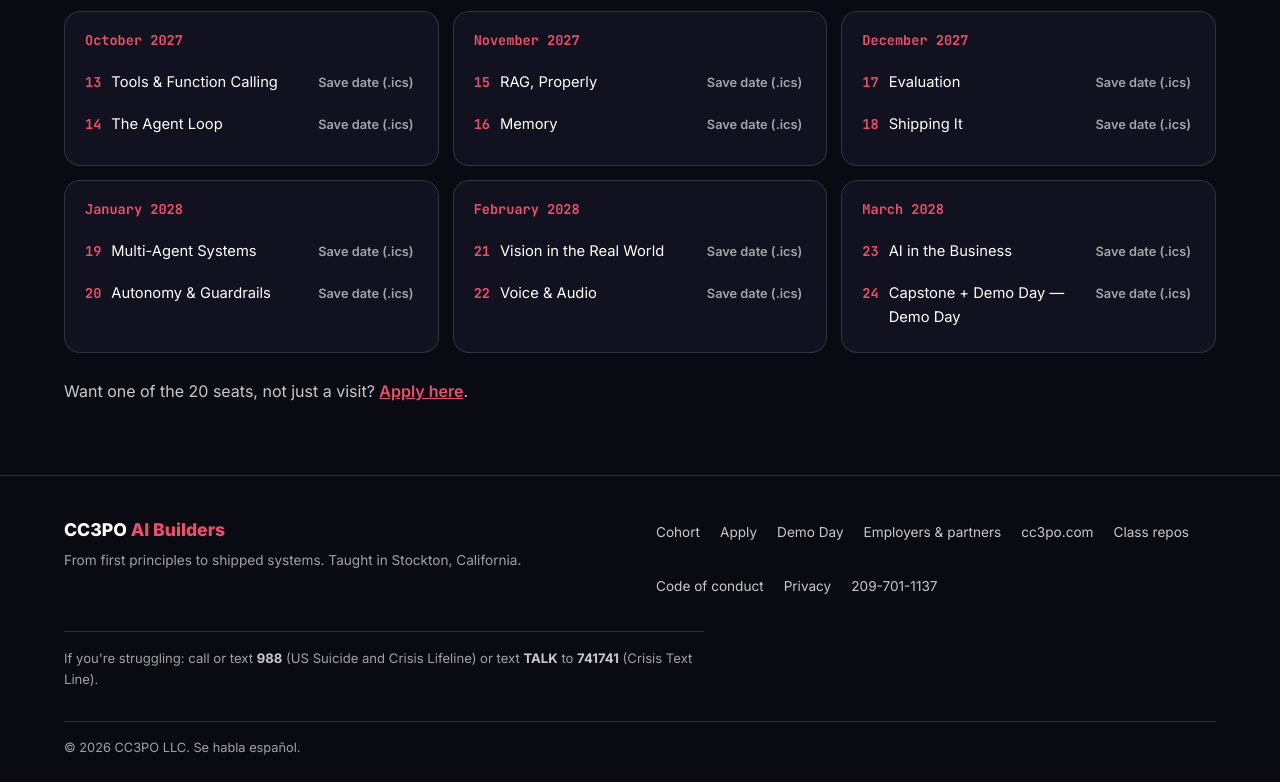
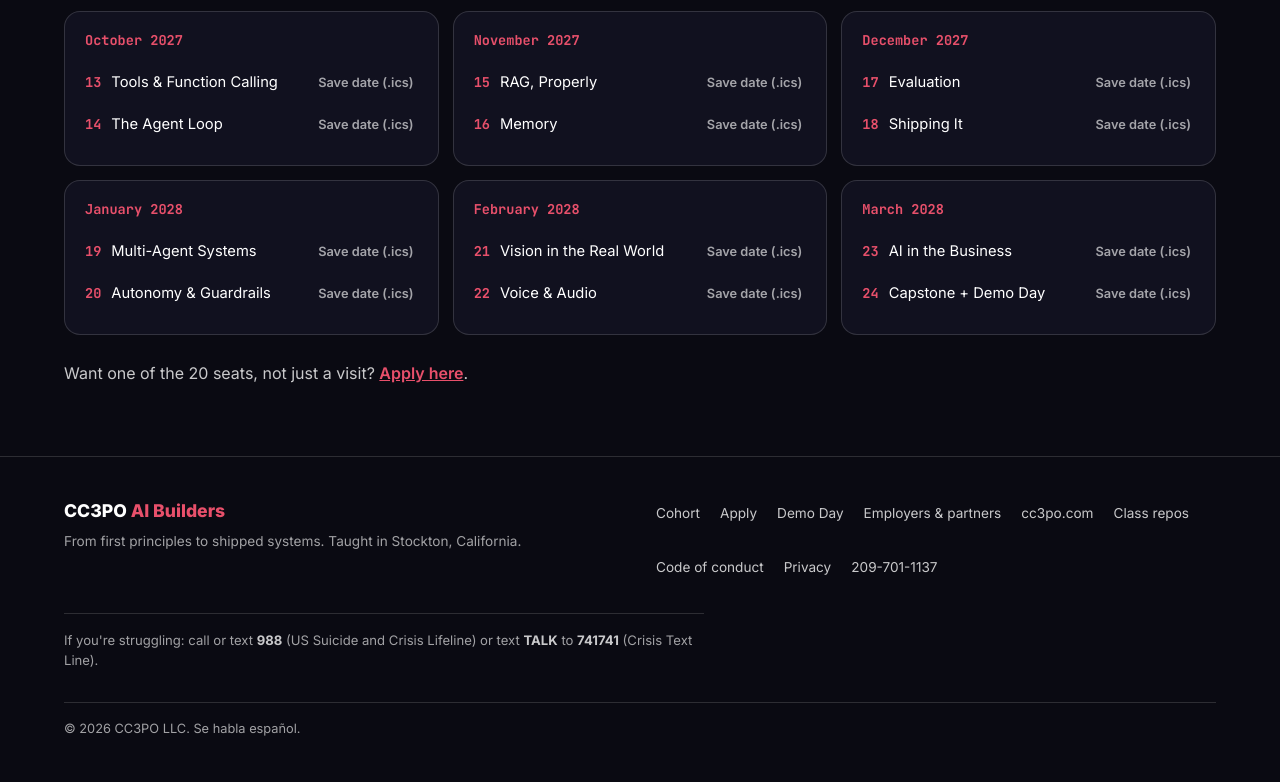
Before and after one commit to carloscbrls/academy-cc3po-astro, an Astro site: page /cohort in a window 1280 px wide. Shown: the part 1668-2450 px from the top of the page. Built offline with nearby package versions, Linux system fonts and the light colour scheme; Astro itself is replaced by a stand-in of ours.

Commit message:
Cohort calendar: drop duplicated Demo Day suffix on session 24 (title already carries it)

```diff
--- a/src/components/CohortBody.astro
+++ b/src/components/CohortBody.astro
@@ -96,7 +96,7 @@ const eventLd = {
             {g.items.map((s) => (
               <li>
                 <span class="s-num mono">{String(s.n).padStart(2, '0')}</span>
-                <span class="s-title">{s.title}{s.n === 24 ? (es ? ' — Demo Day' : ' — Demo Day') : ''}</span>
+                <span class="s-title">{s.title}</span>
                 <a class="ics" href={`/calendar/session-${String(s.n).padStart(2, '0')}.ics`} download>{es ? 'Guardar fecha (.ics)' : 'Save date (.ics)'}</a>
               </li>
             ))}
```
